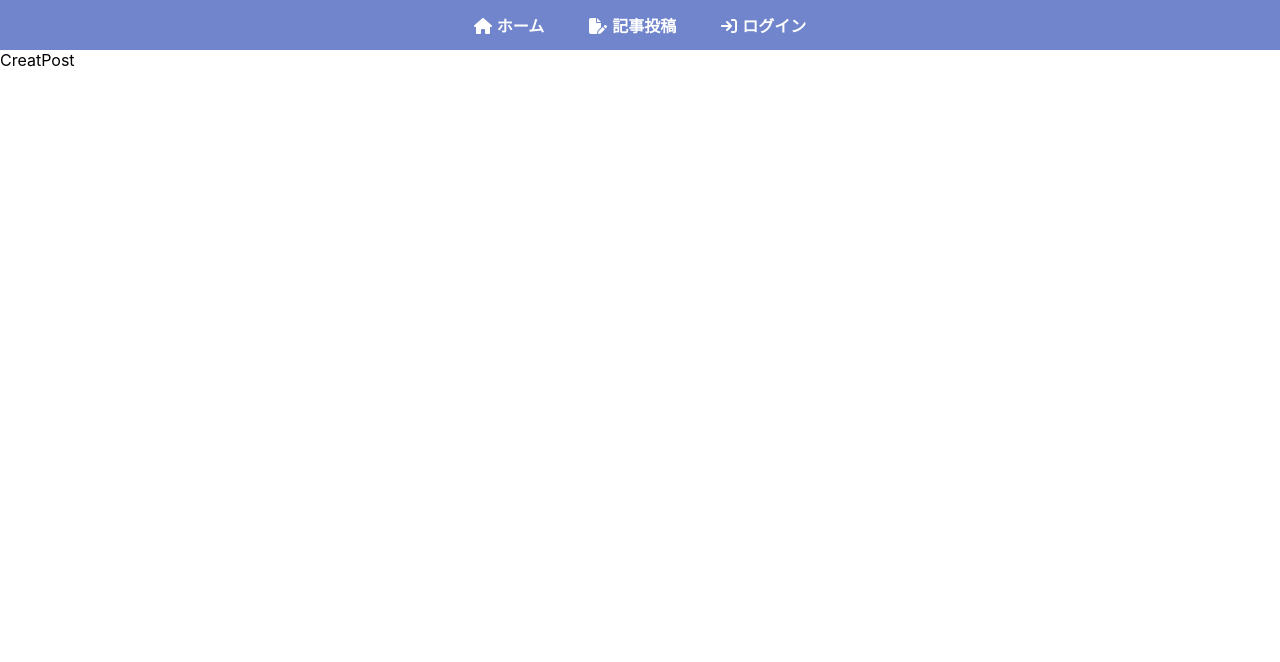
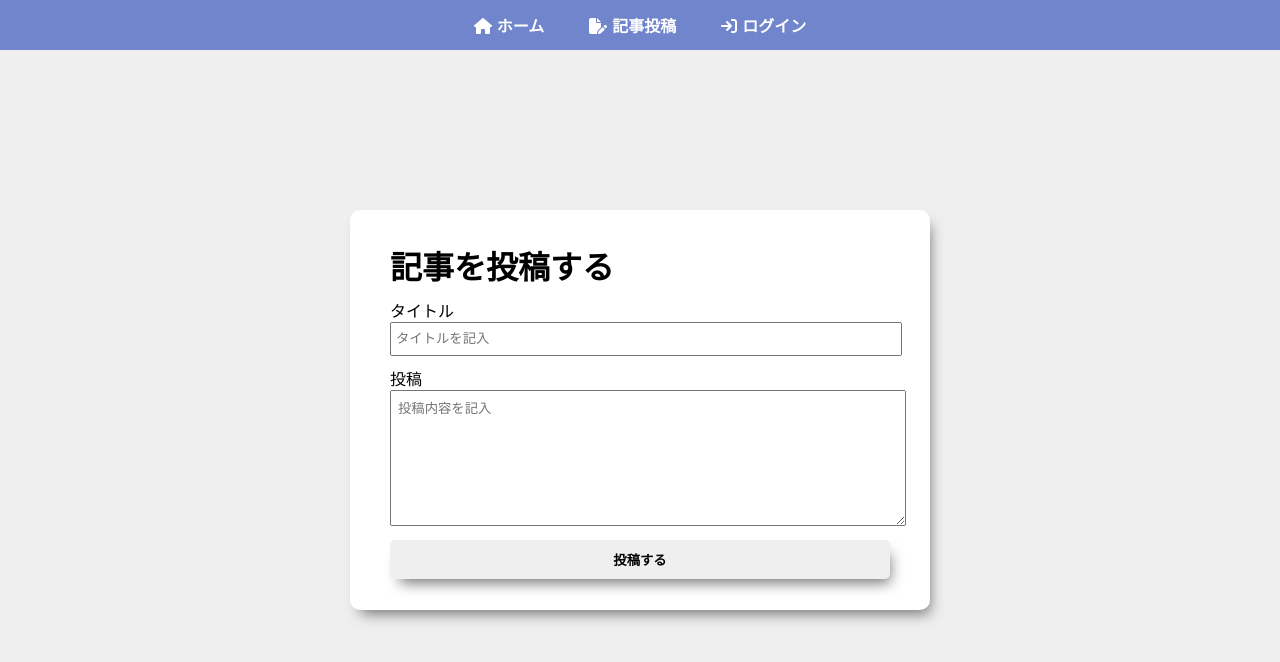
Before and after one commit to ripend06/react-firebase-blog, a React (Create React App) app: page /creatpost in a window 1280 px wide. Shown: the top 662 px of the page. Built offline with nearby package versions, Linux system fonts and the light colour scheme; the HTML template or start-up script is replaced by a standard one.

Commit message:
feat:post-and-redirect_BC-Enhanced_230620

```diff
--- /dev/null
+++ b/src/components/CreatPost.css
@@ -0,0 +1,48 @@
+.creatPostPage{
+    display: flex;
+    align-items: center;
+    justify-content: center;
+    height: 90vh;
+}
+.postContainer {
+    background-color: #fff;
+    border-radius: 10px;
+    display: flex;
+    flex-direction: column;
+    justify-content: center;
+    height: 400px;
+    width: 500px;
+    gap: 10px;
+    padding: 0px 40px;
+    box-shadow: 5px 9px 14px -5px #777777;
+}
+.postContainer h1{
+    margin: 0;
+}
+.postContainer input {
+    width: 100%;
+    height: 30px;
+    outline: none;
+    padding: 0 4px;
+}
+.postContainer textarea {
+    width: 100%;
+    height: 120px;
+    outline: none;
+    padding: 7px;
+}
+
+.postButton {
+    padding: 10px 0;
+    background-color: #efefef;
+    border: none;
+    box-shadow: 5px 9px 14px -5px #777777;
+    font-weight: 600;
+    border-radius: 5px;
+    cursor: pointer;
+    transition: all 0.3s;
+}
+.postButton:hover{
+    transform: translateY(5px);
+    box-shadow: none;
+}
--- a/src/components/CreatPost.js
+++ b/src/components/CreatPost.js
@@ -1,8 +1,55 @@
-import React from 'react'
+import React, { useState } from 'react';
+import "./CreatPost.css";
+import { addDoc, collection } from "firebase/firestore";
+import { auth } from "../firebase";
+import { db } from "../firebase";
+import { useNavigate } from 'react-router-dom';
+
 
 const CreatPost = () => {
+  const [title, setTitle] = useState();
+  const [postText, setPostText] = useState();
+
+    // console.log(title);
+    // console.log(postText);
+
+    const navigate = useNavigate();
+
+    const creatPost = async () => {
+      await addDoc(collection(db, "posts"), {
+        title: title,
+        postext: postText,
+        author: {
+          username: auth.currentUser.displayName,
+          id: auth.currentUser.uid
+        }
+      });
+
+      navigate("/");
+    };
+
   return (
-    <div>CreatPost</div>
+    <div className="creatPostPage">
+      <div className="postContainer">
+        <h1>記事を投稿する</h1>
+        <div className="inputPost">
+          <div>タイトル</div>
+          <input
+            type="text"
+            placeholder="タイトルを記入"
+            onChange={(e) => setTitle(e.target.value)}
+          />
+        </div>
+        <div className="inputPost">
+          <div>投稿</div>
+          <textarea
+            placeholder="投稿内容を記入"
+            onChange={(e) => setPostText(e.target.value)}
+          ></textarea>
+        </div>
+        <button className="postButton" onClick={creatPost}>投稿する</button>
+      </div>
+    </div>
   )
 }
 
--- a/src/index.css
+++ b/src/index.css
@@ -5,6 +5,7 @@
     sans-serif;
   -webkit-font-smoothing: antialiased;
   -moz-osx-font-smoothing: grayscale;
+  background-color: #efefef;
 }
 
 code {
```
